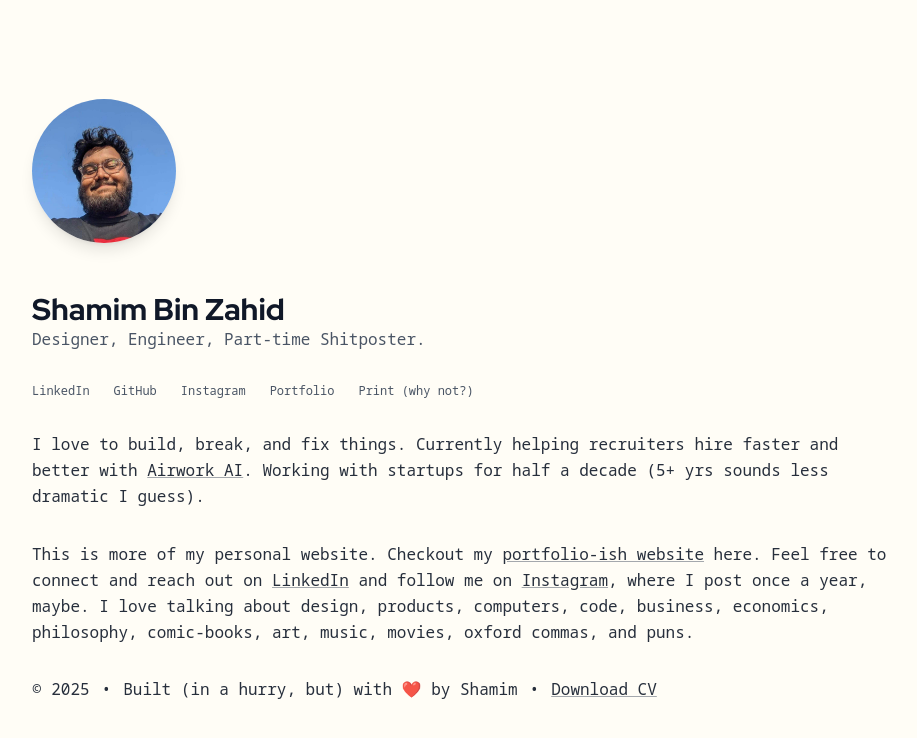
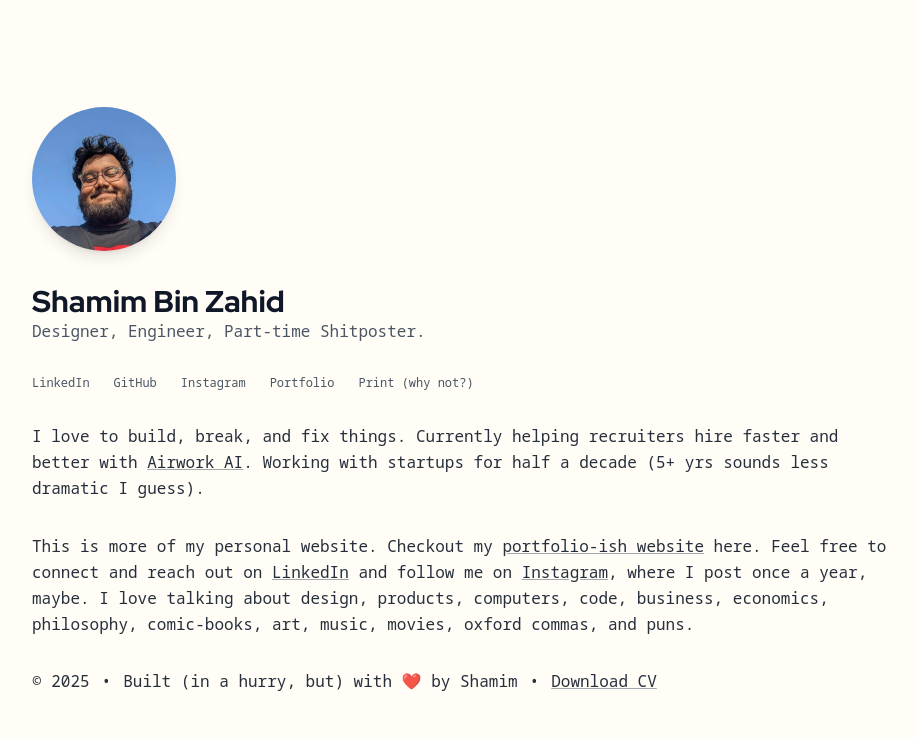
Before and after one commit to shamimbinzahid/shamimbinzahid.github.io, a Next.js app: page / in a window 1280 px wide. Shown: the top 738 px of the page, without its empty margins (176-1093 px from the left). Built offline with nearby package versions, Linux system fonts and the light colour scheme.

Commit message:
padding figgs

```diff
--- a/app/page.js
+++ b/app/page.js
@@ -26,10 +26,10 @@ export default function Home() {
 
   return (
     <div className="rotating-gradient min-h-[100dvh] bg-amber-100/15 dark:bg-gray-950 dark:bg-gradient-to-br dark:from-gray-950 dark:via-teal-950/30 dark:to-black flex flex-col select-none">
-      <main className="p-4 sm:p-6 py-6 sm:py-12 flex-grow flex flex-col items-center justify-center">
-        <article className="max-w-4xl text-sm sm:text-base text-start px-4 flex flex-col gap-8">
+      <main className="px-4 sm:px-6 py-6 sm:py-12 flex-grow flex flex-col items-center justify-center">
+        <article className="max-w-4xl text-sm sm:text-base text-start p-4 flex flex-col gap-6 sm:gap-8 ">
           {/* Photo */}
-          <div className="w-24 h-24 sm:w-40 sm:h-40 opacity-0 animate-fade-in relative delay-300">
+          <div className="-mb-4 w-24 h-24 sm:w-40 sm:h-40 opacity-0 animate-fade-in relative delay-300">
             <Image
               src="/shamim.jpg"
               alt={content.name}
```
